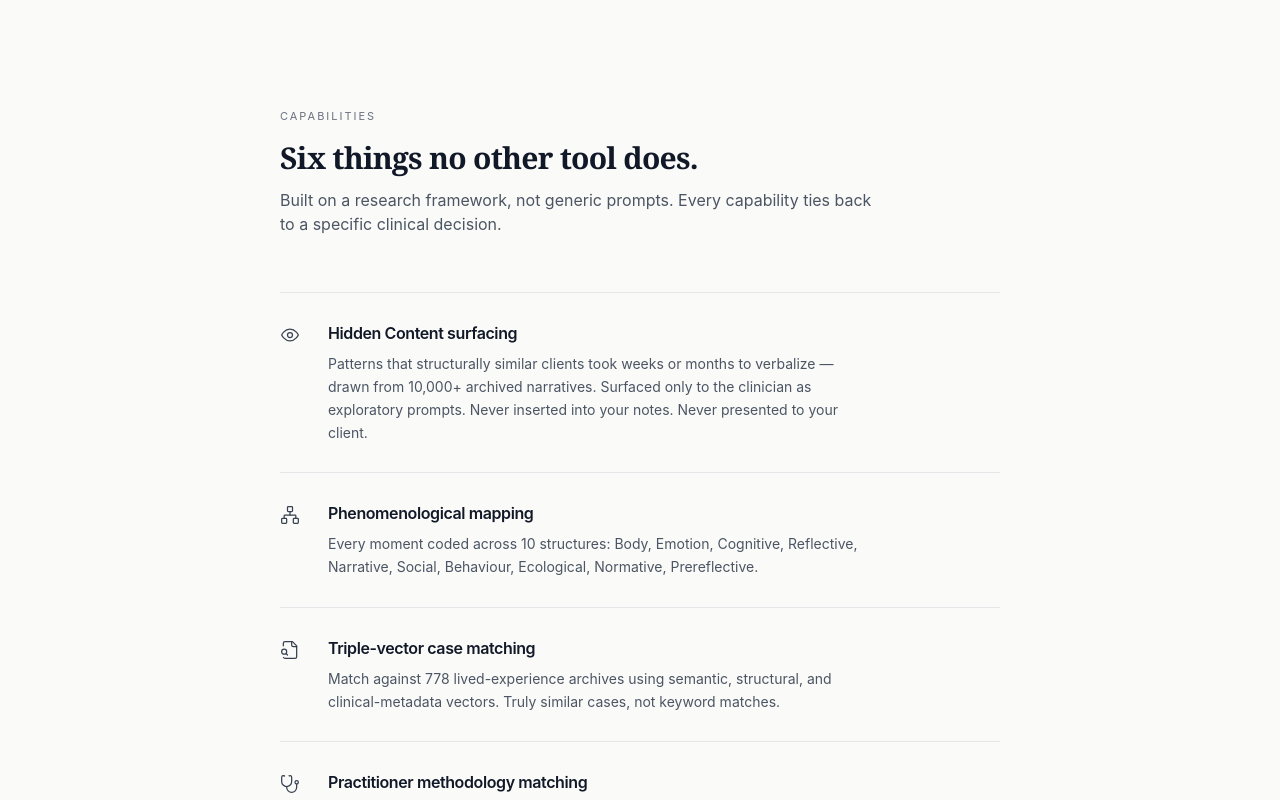
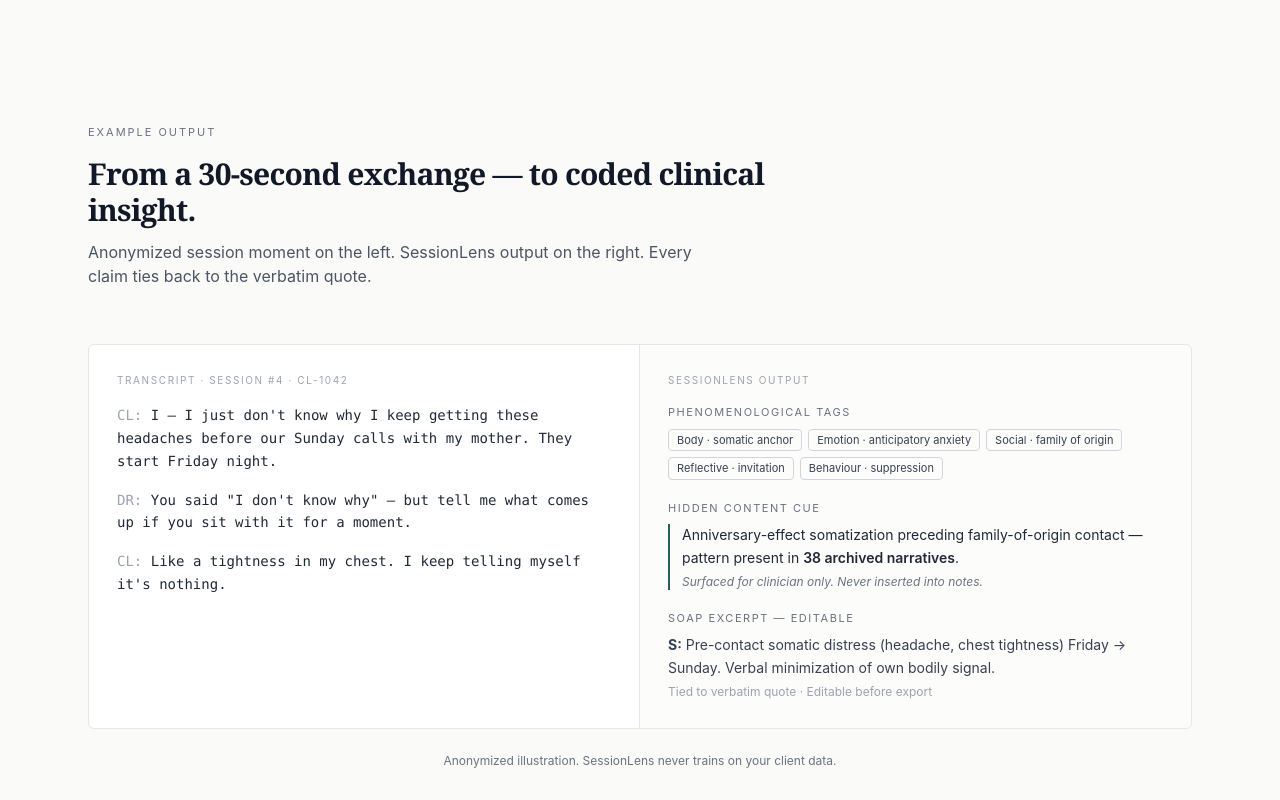
Before and after one commit to cashangodev/sessionlens-v3, a Next.js app in the folder app/: page / in a window 1280 px wide. Shown: the part 1100-1900 px from the top of the page. Built offline with nearby package versions, Linux system fonts and the light colour scheme; no server answers.

Commit message:
Landing: example output card, for-clinics section, soft 'See an example' CTA, expanded footer

```diff
--- a/app/src/components/landing/LandingPage.tsx
+++ b/app/src/components/landing/LandingPage.tsx
@@ -103,12 +103,14 @@
               >
                 Request a demo
               </button>
-              <Link
-                href="/sign-in"
+              {/* Soft secondary CTA — anchors to the inline example below.
+                  Captures the 70% of visitors not ready for a sales call. */}
+              <a
+                href="#example"
                 className="text-sm font-medium text-gray-900 hover:text-primary-dark px-1 py-3"
               >
-                Sign in →
-              </Link>
+                See an example →
+              </a>
             </div>
             <p className="mt-12 text-xs text-gray-400">
               Founders cohort · Sign-in by invitation · GDPR-compliant
@@ -128,6 +130,114 @@
           <NumberLine n="10" label="phenomenological dimensions coded per session" />
           <NumberLine n="60s" label="from transcript paste to clinical insight" />
           <NumberLine n="Zero" label="training on your client data — ever" />
+        </div>
+      </section>
+
+      {/* ─── 3b. Example output — the page's product proof ─────────── */}
+      {/* Inline before/after card: a short anonymized exchange on the
+          left, the system's coded output on the right. The single most
+          important conversion asset on the page — the audit identified
+          "no product visual" as the #1 leak. Static, no animation. */}
+      <section id="example" className="bg-bg-warm">
+        <div className="max-w-6xl mx-auto px-6 py-28 lg:py-32 scroll-mt-20">
+          <div className="mb-14 max-w-3xl">
+            <p className="text-[11px] uppercase tracking-[0.18em] text-gray-500 mb-4">
+              Example output
+            </p>
+            <h2 className="font-playfair text-3xl font-semibold tracking-tight text-gray-900">
+              From a 30-second exchange — to coded clinical insight.
+            </h2>
+            <p className="mt-3 text-base text-gray-600" style={{ maxWidth: '60ch' }}>
+              Anonymized session moment on the left. SessionLens output on the right.
+              Every claim ties back to the verbatim quote.
+            </p>
+          </div>
+
+          <div className="grid grid-cols-1 md:grid-cols-2 border border-gray-200 bg-white rounded-md overflow-hidden">
+            {/* Transcript pane */}
+            <div className="p-7 border-b md:border-b-0 md:border-r border-gray-200">
+              <p className="text-[10px] uppercase tracking-[0.16em] text-gray-400 mb-4">
+                Transcript · Session #4 · CL-1042
+              </p>
+              <div className="space-y-4 text-sm leading-relaxed text-gray-800 font-mono">
+                <p>
+                  <span className="text-gray-400">CL:</span>{' '}
+                  I — I just don&apos;t know why I keep getting these headaches before our
+                  Sunday calls with my mother. They start Friday night.
+                </p>
+                <p>
+                  <span className="text-gray-400">DR:</span>{' '}
+                  You said &quot;I don&apos;t know why&quot; — but tell me what comes up if
+                  you sit with it for a moment.
+                </p>
+                <p>
+                  <span className="text-gray-400">CL:</span>{' '}
+                  Like a tightness in my chest. I keep telling myself it&apos;s nothing.
+                </p>
+              </div>
+            </div>
+
+            {/* Analysis pane */}
+            <div className="p-7 bg-bg-warm/50">
+              <p className="text-[10px] uppercase tracking-[0.16em] text-gray-400 mb-4">
+                SessionLens output
+              </p>
+
+              <div className="space-y-5">
+                <div>
+                  <p className="text-[11px] uppercase tracking-[0.14em] text-gray-500 mb-2">
+                    Phenomenological tags
+                  </p>
+                  <div className="flex flex-wrap gap-1.5">
+                    {[
+                      'Body · somatic anchor',
+                      'Emotion · anticipatory anxiety',
+                      'Social · family of origin',
+                      'Reflective · invitation',
+                      'Behaviour · suppression',
+                    ].map((t) => (
+                      <span
+                        key={t}
+                        className="text-[11px] text-gray-700 border border-gray-300 rounded px-2 py-0.5"
+                      >
+                        {t}
+                      </span>
+                    ))}
+                  </div>
+                </div>
+
+                <div>
+                  <p className="text-[11px] uppercase tracking-[0.14em] text-gray-500 mb-2">
+                    Hidden content cue
+                  </p>
+                  <p className="text-sm text-gray-800 leading-relaxed border-l-2 border-primary pl-3">
+                    Anniversary-effect somatization preceding family-of-origin contact —
+                    pattern present in <strong className="font-semibold">38 archived narratives</strong>.
+                    <span className="block mt-1 text-xs text-gray-500 italic">
+                      Surfaced for clinician only. Never inserted into notes.
+                    </span>
+                  </p>
+                </div>
+
+                <div>
+                  <p className="text-[11px] uppercase tracking-[0.14em] text-gray-500 mb-2">
+                    SOAP excerpt — editable
+                  </p>
+                  <p className="text-sm text-gray-700 leading-relaxed">
+                    <strong>S:</strong> Pre-contact somatic distress (headache, chest tightness)
+                    Friday → Sunday. Verbal minimization of own bodily signal.
+                    <span className="block mt-1 text-xs text-gray-400">
+                      Tied to verbatim quote · Editable before export
+                    </span>
+                  </p>
+                </div>
+              </div>
+            </div>
+          </div>
+
+          <p className="mt-6 text-xs text-gray-500 text-center">
+            Anonymized illustration. SessionLens never trains on your client data.
+          </p>
         </div>
       </section>
 
@@ -282,6 +392,63 @@
         </div>
       </section>
 
+      {/* ─── 7a. For clinics & group practices ─────────────────────── */}
+      {/* Honest interest-capture for multi-seat buyers. Team admin / SSO /
+          supervisor workflows are NOT shipped yet — copy reflects that.
+          Reserves the audience without overpromising. */}
+      <section className="bg-white border-t border-gray-200">
+        <div className="max-w-5xl mx-auto px-6 py-24">
+          <div className="grid grid-cols-1 md:grid-cols-[1fr_1fr] gap-12 items-start">
+            <div>
+              <p className="text-[11px] uppercase tracking-[0.18em] text-gray-500 mb-4">
+                For clinics &amp; group practices
+              </p>
+              <h2 className="font-playfair text-3xl font-semibold tracking-tight text-gray-900">
+                Building team features with our founders cohort.
+              </h2>
+              <p className="mt-5 text-base text-gray-600" style={{ maxWidth: '52ch' }}>
+                A coded phenomenological framework is the rare scaffolding that lets a
+                first-year clinician produce notes with the consistency of a 15-year
+                veteran. We&apos;re working with founders-cohort clinics on what that
+                looks like at scale.
+              </p>
+              <button
+                onClick={() => openDemo('landing-clinic')}
+                className="mt-8 text-sm font-medium border border-gray-300 text-gray-900 px-5 py-3 rounded-md hover:border-gray-900"
+              >
+                Talk to our clinic team
+              </button>
+            </div>
+
+            <ul className="space-y-5 md:pt-2 text-sm text-gray-700">
+              <li className="flex items-start gap-3">
+                <span className="text-primary-dark mt-px select-none">·</span>
+                <span>
+                  <strong className="font-semibold text-gray-900">Standardized note quality</strong>{' '}
+                  — every clinician&apos;s output mapped to the same 10 dimensions, so
+                  supervisors can review caseloads consistently.
+                </span>
+              </li>
+              <li className="flex items-start gap-3">
+                <span className="text-primary-dark mt-px select-none">·</span>
+                <span>
+                  <strong className="font-semibold text-gray-900">Practice-wide outcome tracking</strong>{' '}
+                  — PHQ-9 / GAD-7 trends aggregated across your team, not just individual caseloads.
+                </span>
+              </li>
+              <li className="flex items-start gap-3">
+                <span className="text-primary-dark mt-px select-none">·</span>
+                <span>
+                  <strong className="font-semibold text-gray-900">In-design with founders cohort</strong>{' '}
+                  — team admin, SSO, supervisor review workflows. Reserve early access
+                  for your team and shape what we build.
+                </span>
+              </li>
+            </ul>
+          </div>
+        </div>
+      </section>
+
       {/* ─── 7b. Compliance & security strip ────────────────────────── */}
       {/* Honest claims only. GDPR + DPA we have today. BAA on request and
           sub-processors list are deliverables we'll produce when asked. SOC 2
@@ -341,13 +508,43 @@
 
       {/* ─── 10. Footer ─────────────────────────────────────────────── */}
       <footer className="border-t border-gray-200 bg-bg-warm">
-        <div className="max-w-6xl mx-auto px-6 py-10 flex flex-col md:flex-row items-center justify-between gap-3">
+        <div className="max-w-6xl mx-auto px-6 py-12 grid grid-cols-1 md:grid-cols-[1.4fr_1fr_1fr] gap-8 md:gap-12">
+          <div>
+            <p className="font-playfair text-lg font-semibold text-gray-900 mb-3">SessionLens</p>
+            <p className="text-sm text-gray-600 leading-relaxed" style={{ maxWidth: '40ch' }}>
+              Built by a team of psychotherapy researchers and ML engineers.
+              Cashango Ltd · EU.
+            </p>
+          </div>
+          <div>
+            <p className="text-[11px] uppercase tracking-[0.16em] text-gray-500 mb-3">Product</p>
+            <ul className="space-y-2 text-sm text-gray-700">
+              <li><a href="#example" className="hover:text-primary-dark">Example output</a></li>
+              <li><a href="#pricing" className="hover:text-primary-dark">Pricing</a></li>
+              <li><Link href="/sign-in" className="hover:text-primary-dark">Sign in</Link></li>
+            </ul>
+          </div>
+          <div>
+            <p className="text-[11px] uppercase tracking-[0.16em] text-gray-500 mb-3">Contact</p>
+            <ul className="space-y-2 text-sm text-gray-700">
+              <li>
+                <button onClick={() => openDemo('footer')} className="hover:text-primary-dark">
+                  Request a demo
+                </button>
+              </li>
+              <li><a href="mailto:contact@cashango.com" className="hover:text-primary-dark">contact@cashango.com</a></li>
+            </ul>
+          </div>
+        </div>
+        <div className="border-t border-gray-200">
+          <div className="max-w-6xl mx-auto px-6 py-6 flex flex-col md:flex-row items-center justify-between gap-3">
             <p className="text-xs text-gray-500">
               © {new Date().getFullYear()} SessionLens · Cashango Ltd
             </p>
             <p className="text-xs text-gray-400">
               For licensed mental-health professionals · Clinical decision support — not a diagnostic tool
             </p>
+          </div>
         </div>
       </footer>
 
```
Lines whose indentation alone changed are shown as unchanged.
